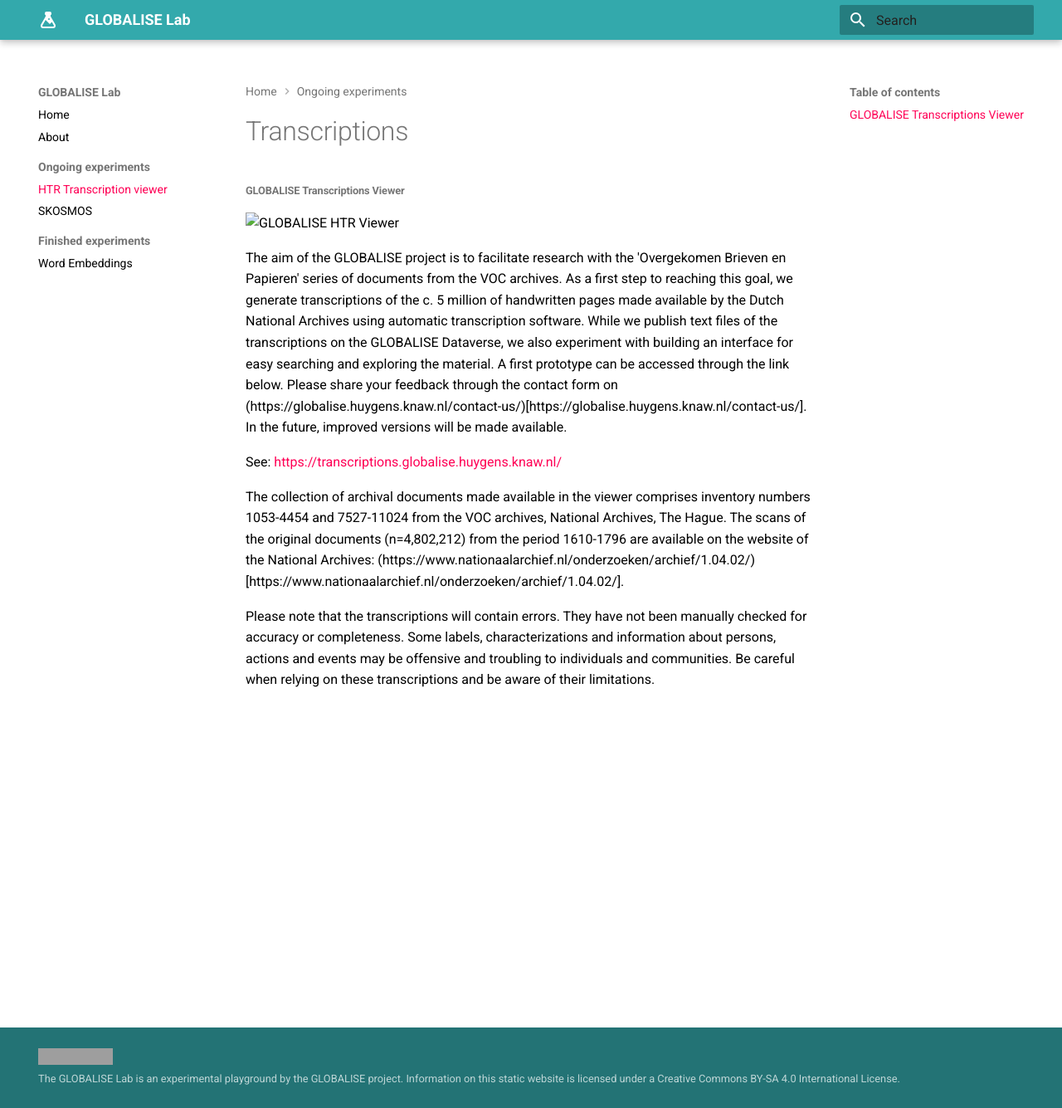
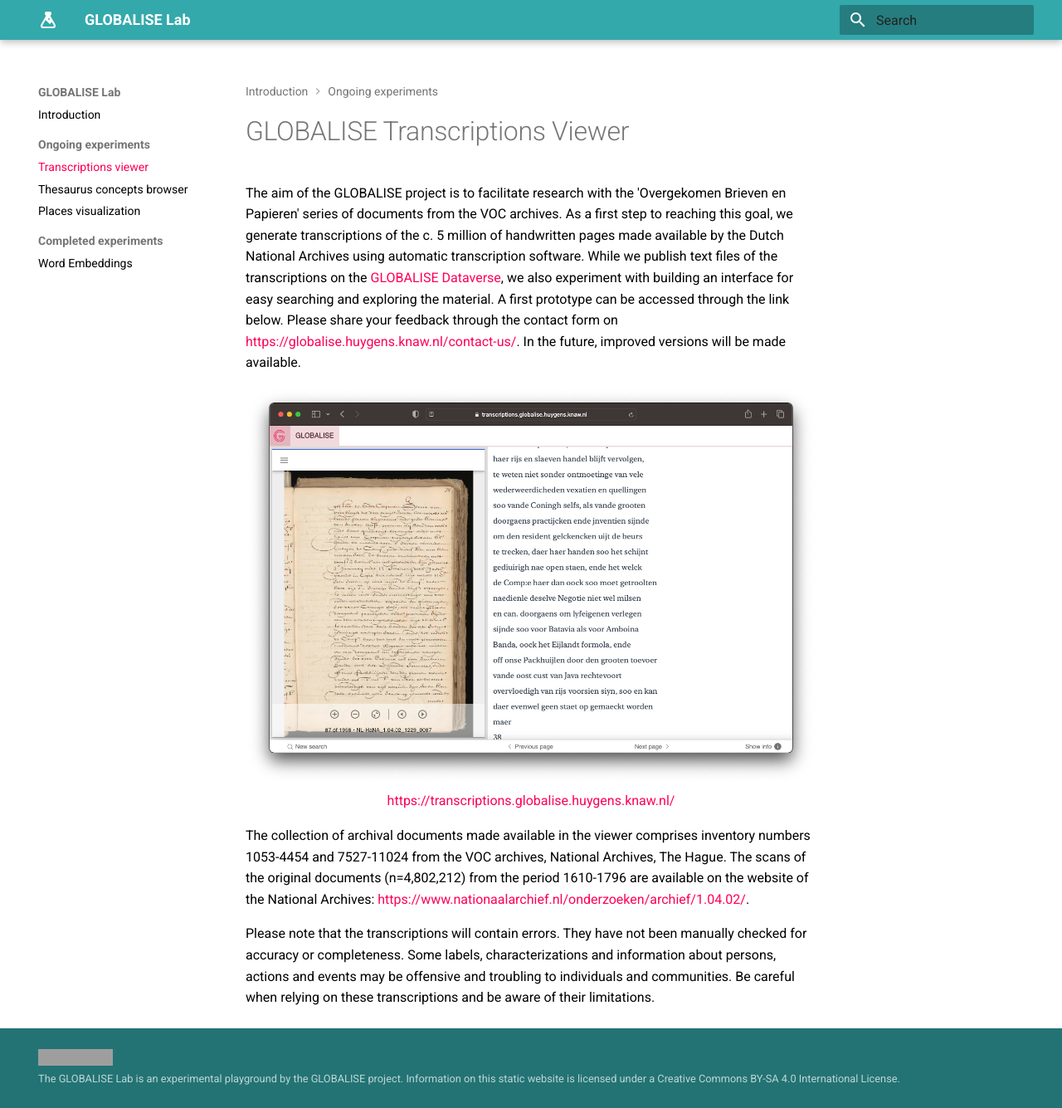
Before and after one commit to globalise-huygens/tanap.docs.globalise.huygens.knaw.nl, an MkDocs documentation site: the page built from docs/ongoing-experiments/htr-viewer.md, in a window 1280 px wide and 1335 px high. Shown: the whole window at 83% size. Built offline with MkDocs 1.6.1 and Material for MkDocs 9.7.7, drawn with Linux system fonts in a browser that asks for light colours; grey boxes are pictures that could not be loaded.

Commit message:
Add pages

```diff
--- a/docs/ongoing-experiments/htr-viewer.md
+++ b/docs/ongoing-experiments/htr-viewer.md
@@ -1,12 +1,10 @@
-# Transcriptions
-###### GLOBALISE Transcriptions Viewer
+# GLOBALISE Transcriptions Viewer
 
-![GLOBALISE HTR Viewer]()
+The aim of the GLOBALISE project is to facilitate research with the 'Overgekomen Brieven en Papieren' series of documents from the VOC archives. As a first step to reaching this goal, we generate transcriptions of the c. 5 million of handwritten pages made available by the Dutch National Archives using automatic transcription software. While we publish text files of the transcriptions on the [GLOBALISE Dataverse](https://datasets.iisg.amsterdam/dataverse/globalise), we also experiment with building an interface for easy searching and exploring the material. A first prototype can be accessed through the link below. Please share your feedback through the contact form on [https://globalise.huygens.knaw.nl/contact-us/](https://globalise.huygens.knaw.nl/contact-us/). In the future, improved versions will be made available.
 
-The aim of the GLOBALISE project is to facilitate research with the 'Overgekomen Brieven en Papieren' series of documents from the VOC archives. As a first step to reaching this goal, we generate transcriptions of the c. 5 million of handwritten pages made available by the Dutch National Archives using automatic transcription software. While we publish text files of the transcriptions on the GLOBALISE Dataverse, we also experiment with building an interface for easy searching and exploring the material. A first prototype can be accessed through the link below. Please share your feedback through the contact form on (https://globalise.huygens.knaw.nl/contact-us/)[https://globalise.huygens.knaw.nl/contact-us/]. In the future, improved versions will be made available.
+<p style="text-align: center;"><a href="https://transcriptions.globalise.huygens.knaw.nl/" target="_blank"><img src="/static/img/htr-viewer-transcriptions.png" alt="GLOBALISE Transcriptions Viewer"><br>
+https://transcriptions.globalise.huygens.knaw.nl/</a></p>
 
-See: <a href="https://transcriptions.globalise.huygens.knaw.nl/" target="_blank">https://transcriptions.globalise.huygens.knaw.nl/</a>
-
-The collection of archival documents made available in the viewer comprises inventory numbers 1053-4454 and 7527-11024 from the VOC archives, National Archives, The Hague. The scans of the original documents (n=4,802,212) from the period 1610-1796 are available on the website of the National Archives: (https://www.nationaalarchief.nl/onderzoeken/archief/1.04.02/)[https://www.nationaalarchief.nl/onderzoeken/archief/1.04.02/].
+The collection of archival documents made available in the viewer comprises inventory numbers 1053-4454 and 7527-11024 from the VOC archives, National Archives, The Hague. The scans of the original documents (n=4,802,212) from the period 1610-1796 are available on the website of the National Archives: [https://www.nationaalarchief.nl/onderzoeken/archief/1.04.02/](https://www.nationaalarchief.nl/onderzoeken/archief/1.04.02/).
 
 Please note that the transcriptions will contain errors. They have not been manually checked for accuracy or completeness. Some labels, characterizations and information about persons, actions and events may be offensive and troubling to individuals and communities. Be careful when relying on these transcriptions and be aware of their limitations.
--- a/mkdocs.yml
+++ b/mkdocs.yml
@@ -13,12 +13,13 @@
     - navigation.top
 
 nav:
-  - Home: index.md
-  - About: about.md
+  - Introduction: index.md
+  #- About: about.md
   - "Ongoing experiments":
-      - "HTR Transcription viewer": ongoing-experiments/htr-viewer.md
-      - "SKOSMOS": ongoing-experiments/skosmos-concept-browser.md
-  - "Finished experiments":
+      - "Transcriptions viewer": ongoing-experiments/htr-viewer.md
+      - "Thesaurus concepts browser": ongoing-experiments/skosmos-concept-browser.md
+      - "Places visualization": ongoing-experiments/places-visualization.md
+  - "Completed experiments":
       - "Word Embeddings": finished-experiments/word-embeddings.md
 markdown_extensions:
   - admonition
```
Also changed, not shown: docs/index.md (+8 -4 lines), docs/ongoing-experiments/places-visualization.md (added, +6 -0 lines), docs/ongoing-experiments/skosmos-concept-browser.md (+5 -0 lines), docs/completed-experiments/word-embeddings.md (added), docs/static/img/htr-viewer-transcriptions.png (added), docs/static/img/places-visualization-screenshot.png (added), docs/static/img/thesaurus-browser-screenshot.png (added), 1 other file.
